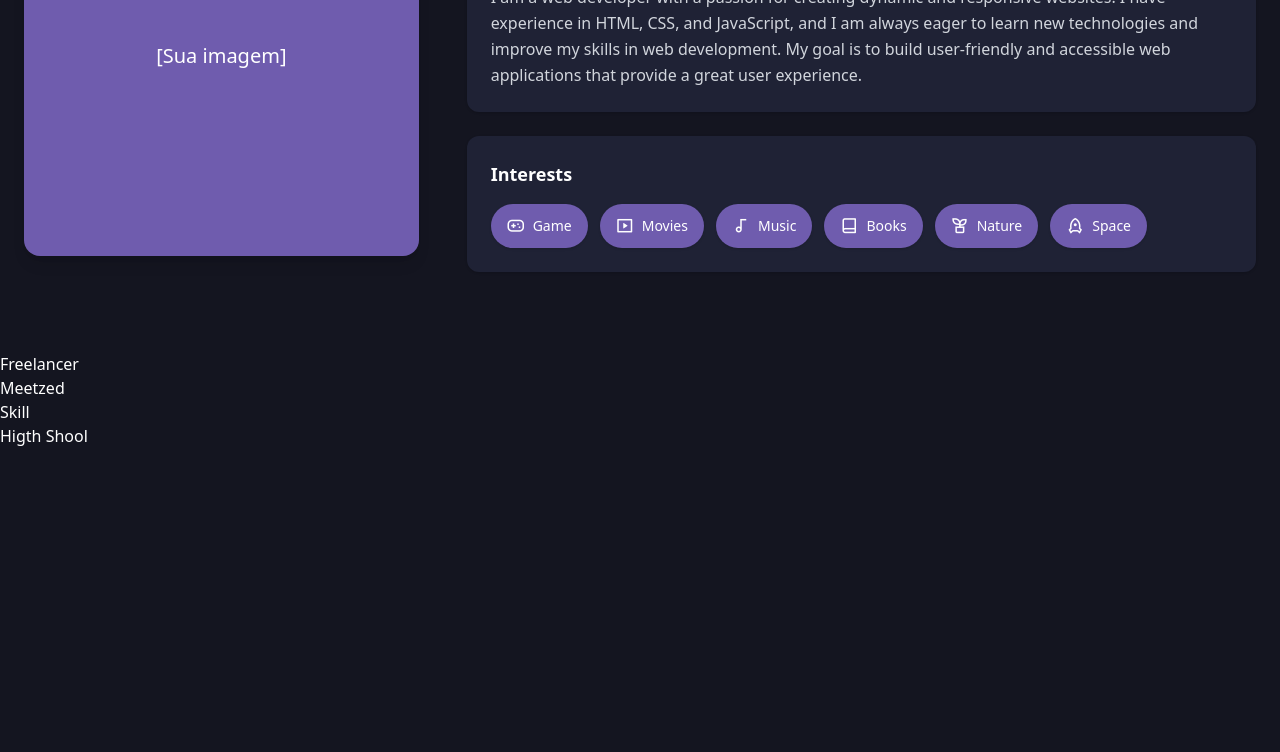
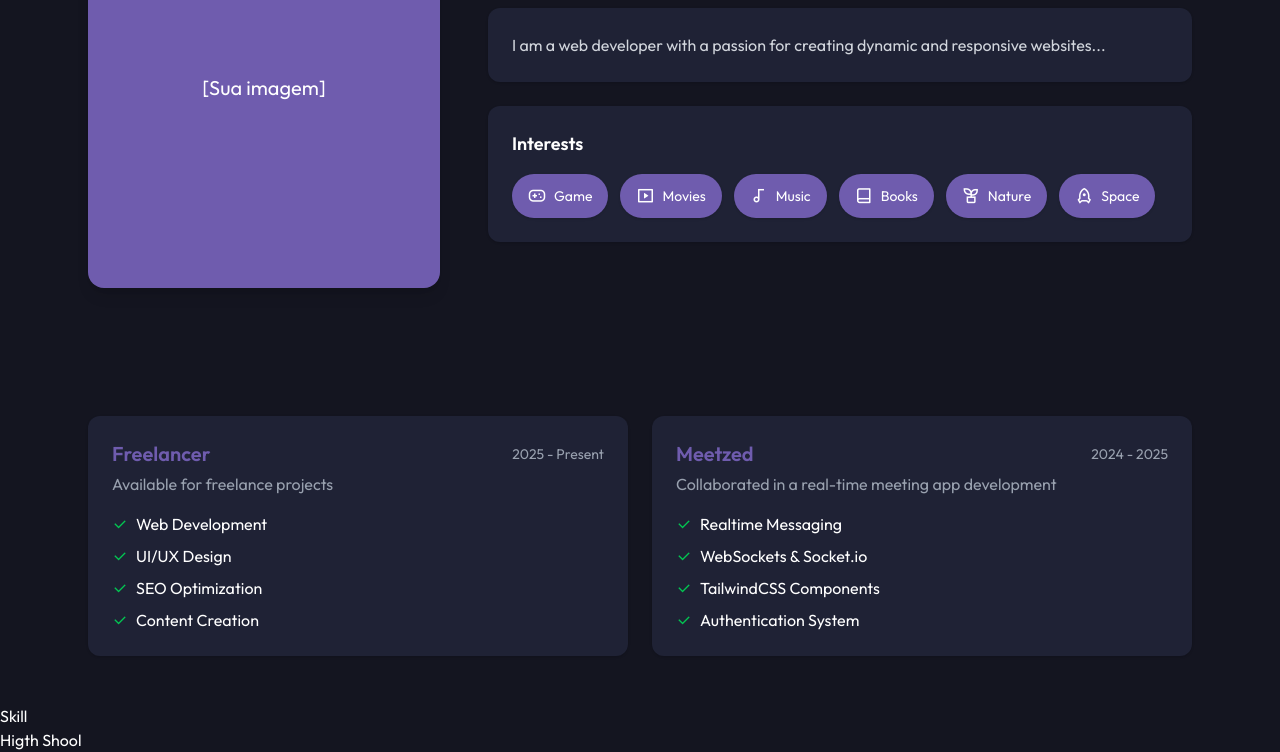
Before and after one commit to emanuel-malungo/CV-Online--Emalungo, a website: page index.html in a window 1280 px wide. Shown: the part 240-992 px from the top of the page. Before the commit the page ends 800 px from the top, so only its background shows below. Drawn offline with nearby package versions, Linux system fonts and the light colour scheme.

Commit message:
refactor: improve HTML structure and enhance styling for better readability and dark mode support

```diff
--- a/assets/css/input.css
+++ b/assets/css/input.css
@@ -1,5 +1,10 @@
+@import url('https://fonts.googleapis.com/css2?family=Outfit:wght@100..900&display=swap');
 @import "tailwindcss";
 
 
+@custom-variant dark (&:where(.dark, .dark *));
 
-@custom-variant dark (&:where(.dark, .dark *));
+
+@theme {
+  --font-outfit: "Outfit", sans-serif;
+}
--- a/index.html
+++ b/index.html
@@ -1,5 +1,5 @@
 <!DOCTYPE html>
-<html lang="en" class="dark">
+<html lang="en" class="dark font-outfit">
 
 <head>
     <meta charset="UTF-8">
@@ -20,77 +20,101 @@
 <body class="bg-white dark:bg-[#141520] text-black dark:text-white">
 
     <main class="container mx-auto">
-        <section class="grid grid-cols-1 lg:[grid-template-columns:1fr_2fr] gap-12 py-20 px-6 items-center">
+        <!-- SEÇÃO 1: Perfil com imagem -->
+        <section
+            class="grid grid-cols-1 lg:[grid-template-columns:1fr_2fr] gap-12 py-20 px-6 items-start max-w-6xl mx-auto mt-12">
             <!-- Imagem ou avatar -->
             <div
                 class="h-[300px] sm:h-[400px] rounded-2xl w-full bg-[#6f5cae] shadow-lg flex items-center justify-center">
-                <!-- <img src="..." class="rounded-2xl object-cover h-full w-full" alt="Profile Image" /> -->
                 <span class="text-white text-xl">[Sua imagem]</span>
             </div>
 
             <!-- Conteúdo textual -->
             <div class="space-y-6">
-                <!-- Título -->
                 <div class="space-y-2">
                     <h4 class="text-lg font-medium text-[#6f5cae] uppercase tracking-wide">I'm Emanuel Malungo</h4>
                     <h1 class="text-4xl sm:text-5xl font-bold leading-tight">Web Developer</h1>
                 </div>
 
-                <!-- Parágrafo -->
                 <div class="bg-gray-100 dark:bg-[#1f2235] p-6 rounded-xl shadow-sm">
                     <p class="text-base leading-relaxed text-gray-700 dark:text-gray-300">
-                        I am a web developer with a passion for creating dynamic and responsive websites. I have
-                        experience in HTML, CSS, and JavaScript, and I am always eager to learn new technologies and
-                        improve my skills in web
-                        development. My goal is to build user-friendly and accessible web applications that provide a
-                        great user experience.
+                        I am a web developer with a passion for creating dynamic and responsive websites...
                     </p>
                 </div>
 
-                <!-- Interesses -->
                 <div class="bg-gray-100 dark:bg-[#1f2235] p-6 rounded-xl shadow-sm">
                     <h4 class="text-lg font-semibold mb-4">Interests</h4>
                     <ul class="flex flex-wrap gap-3">
                         <li
                             class="flex items-center gap-2 bg-[#6f5cae] text-white px-4 py-2 rounded-full text-sm shadow hover:scale-105 transition">
-                            <i class="ri-gamepad-line text-lg"></i> Game
-                        </li>
+                            <i class="ri-gamepad-line text-lg"></i> Game</li>
                         <li
                             class="flex items-center gap-2 bg-[#6f5cae] text-white px-4 py-2 rounded-full text-sm shadow hover:scale-105 transition">
-                            <i class="ri-movie-line text-lg"></i> Movies
-                        </li>
+                            <i class="ri-movie-line text-lg"></i> Movies</li>
                         <li
                             class="flex items-center gap-2 bg-[#6f5cae] text-white px-4 py-2 rounded-full text-sm shadow hover:scale-105 transition">
-                            <i class="ri-music-line text-lg"></i> Music
-                        </li>
+                            <i class="ri-music-line text-lg"></i> Music</li>
                         <li
                             class="flex items-center gap-2 bg-[#6f5cae] text-white px-4 py-2 rounded-full text-sm shadow hover:scale-105 transition">
-                            <i class="ri-book-line text-lg"></i> Books
-                        </li>
+                            <i class="ri-book-line text-lg"></i> Books</li>
                         <li
                             class="flex items-center gap-2 bg-[#6f5cae] text-white px-4 py-2 rounded-full text-sm shadow hover:scale-105 transition">
-                            <i class="ri-plant-line text-lg"></i> Nature
-                        </li>
+                            <i class="ri-plant-line text-lg"></i> Nature</li>
                         <li
                             class="flex items-center gap-2 bg-[#6f5cae] text-white px-4 py-2 rounded-full text-sm shadow hover:scale-105 transition">
-                            <i class="ri-rocket-line text-lg"></i> Space
-                        </li>
+                            <i class="ri-rocket-line text-lg"></i> Space</li>
                     </ul>
                 </div>
+            </div>
+        </section>
 
+        <!-- SEÇÃO 2: Experiência -->
+        <section class="grid grid-cols-1 md:grid-cols-2 gap-6 py-12 px-6 max-w-6xl mx-auto">
+            <!-- Freelancer -->
+            <div class="bg-gray-100 dark:bg-[#1f2235] p-6 rounded-xl shadow-sm space-y-4">
+                <div>
+                    <div class="flex justify-between items-center">
+                        <h2 class="text-xl font-semibold text-[#6f5cae]">Freelancer</h2>
+                        <span class="text-sm text-gray-500 dark:text-gray-400">2025 - Present</span>
+                    </div>
+                    <p class="text-gray-600 dark:text-gray-400 mt-1">Available for freelance projects</p>
+                </div>
+                <ul class="space-y-2">
+                    <li class="flex items-center gap-2"><i class="ri-check-line text-green-500"></i><span>Web
+                            Development</span></li>
+                    <li class="flex items-center gap-2"><i class="ri-check-line text-green-500"></i><span>UI/UX
+                            Design</span></li>
+                    <li class="flex items-center gap-2"><i class="ri-check-line text-green-500"></i><span>SEO
+                            Optimization</span></li>
+                    <li class="flex items-center gap-2"><i class="ri-check-line text-green-500"></i><span>Content
+                            Creation</span></li>
+                </ul>
+            </div>
+
+            <!-- Meetzed -->
+            <div class="bg-gray-100 dark:bg-[#1f2235] p-6 rounded-xl shadow-sm space-y-4">
+                <div>
+                    <div class="flex justify-between items-center">
+                        <h2 class="text-xl font-semibold text-[#6f5cae]">Meetzed</h2>
+                        <span class="text-sm text-gray-500 dark:text-gray-400">2024 - 2025</span>
+                    </div>
+                    <p class="text-gray-600 dark:text-gray-400 mt-1">Collaborated in a real-time meeting app development
+                    </p>
+                </div>
+                <ul class="space-y-2">
+                    <li class="flex items-center gap-2"><i class="ri-check-line text-green-500"></i><span>Realtime
+                            Messaging</span></li>
+                    <li class="flex items-center gap-2"><i class="ri-check-line text-green-500"></i><span>WebSockets &
+                            Socket.io</span></li>
+                    <li class="flex items-center gap-2"><i class="ri-check-line text-green-500"></i><span>TailwindCSS
+                            Components</span></li>
+                    <li class="flex items-center gap-2"><i class="ri-check-line text-green-500"></i><span>Authentication
+                            System</span></li>
+                </ul>
             </div>
         </section>
 
 
-
-        <section>
-            <div>
-                <h2>Freelancer</h2>
-            </div>
-            <div>
-                <h2>Meetzed</h2>
-            </div>
-        </section>
 
         <section>
             <div>
```
Also changed, not shown: assets/css/output.css.
